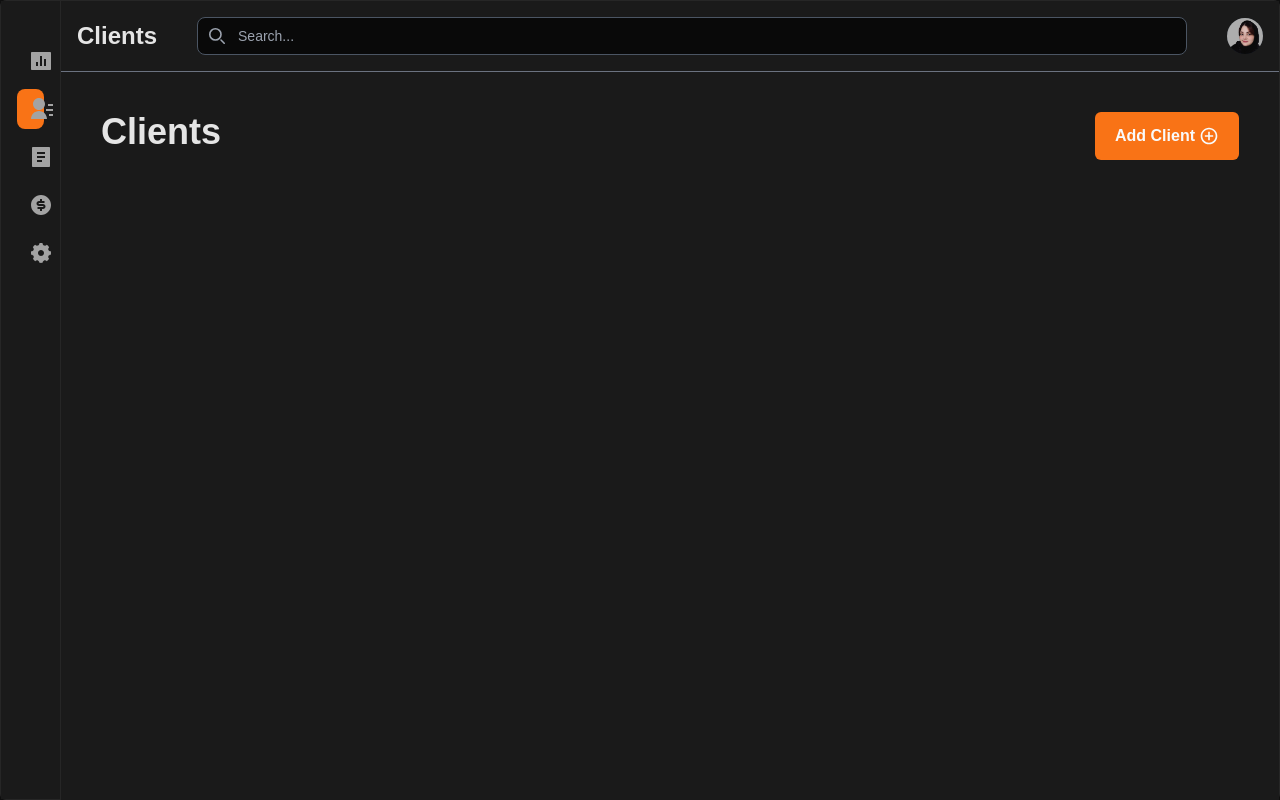
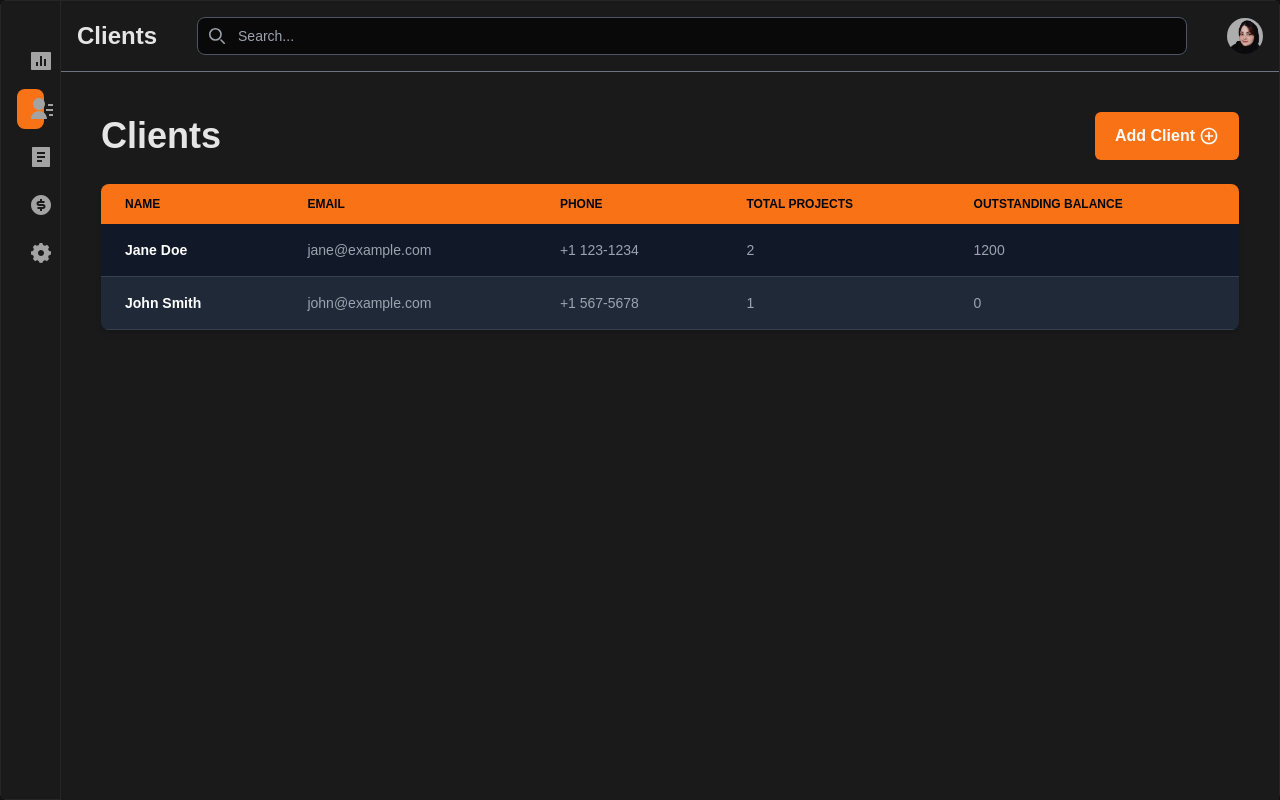
Before and after one commit to SadafNemani/Client-Managment-Dashboard, a Next.js app: page /clients in a window 1280 px wide. Built offline with nearby package versions, Linux system fonts and the light colour scheme.

Commit message:
Coded and styled Clients Table in clients page

```diff
--- a/src/app/(dashboard)/clients/page.tsx
+++ b/src/app/(dashboard)/clients/page.tsx
@@ -1,13 +1,20 @@
 import { RiAddCircleLine } from "react-icons/ri";
+import { clients } from "@/data/clients";
+import { ClientsTable } from "@/components/ui/tables";
 
 export default function Page() {
   return (
-    <header className="p-10 flex justify-between">
-      <h1 className="font-extrabold text-4xl">Clients</h1>
-      <button className="flex items-center gap-x-1 rounded-md bg-primary text-gray-50 pt-3 pb-3 pr-5 pl-5 font-bold hover:text-gray-800 hover:shadow-orange-900 hover:shadow-lg transition-all duration-200">
-        Add Client
-        <RiAddCircleLine className="text-xl"/>
-      </button>
-    </header>
+    <>
+      <div className="p-10 space-y-6">
+        <div className="flex justify-between items-center">
+          <h1 className="font-extrabold text-4xl">Clients</h1>
+          <button className="flex items-center gap-x-1 rounded-md bg-primary text-gray-50 pt-3 pb-3 pr-5 pl-5 font-bold hover:text-gray-800 hover:shadow-orange-900 hover:shadow-lg transition-all duration-200">
+            Add Client
+            <RiAddCircleLine className="text-xl"/>
+          </button>
+        </div>
+        <ClientsTable clients={clients} />
+      </div>
+    </>
   )
 }
--- /dev/null
+++ b/src/components/ui/tables/clientsTable.tsx
@@ -0,0 +1,69 @@
+type Client = {
+    id: number;
+    name: string;
+    email: string;
+    phone: string;
+    totalProjects: number;
+    outstandingBalance: number;
+}
+
+type ClientsTableProps = {
+    clients: Client[]
+}
+
+export function ClientsTable({ clients = [] }: ClientsTableProps) {
+    return (
+        <div className="relative overflow-x-auto shadow-md sm:rounded-lg">
+            <table className="w-full text-sm text-left rtl:text-right text-gray-400">
+                <thead className="text-xs uppercase bg-primary text-gray-950">
+                    <tr>
+                        <th scope="col" className="px-6 py-3">
+                            Name
+                        </th>
+                        <th scope="col" className="px-6 py-3">
+                            Email
+                        </th>
+                        <th scope="col" className="px-6 py-3">
+                            Phone
+                        </th>
+                        <th scope="col" className="px-6 py-3">
+                            Total Projects
+                        </th>
+                        <th scope="col" className="px-6 py-3">
+                            Outstanding Balance
+                        </th>
+                    </tr>
+                </thead>
+                <tbody>
+                    {clients.map((client) => (
+                        <tr key={client.id} className="odd:bg-gray-900 even:bg-gray-800 border-b border-gray-700 hover:bg-primary-light hover:text-gray-950 transition-all duration-200">
+                            <th scope="row" className="px-6 py-4 font-semibold whitespace-nowrap text-white">
+                                {client.name}
+                            </th>
+                            <td className="px-6 py-4">
+                                {client.email}
+                            </td>
+                            <td className="px-6 py-4">
+                                {client.phone}
+                            </td>
+                            <td className="px-6 py-4">
+                                {client.totalProjects}
+                            </td>
+                            <td className="px-6 py-4">
+                                {client.outstandingBalance}
+                            </td>
+                        </tr>
+                    ))}
+                    {clients.length === 0 && (
+                    <tr>
+                        <td colSpan={5} className="text-center py-4">
+                        No clients found.
+                        </td>
+                    </tr>
+                    )}
+                </tbody>
+            </table>
+        </div>
+
+    )
+}
--- /dev/null
+++ b/src/components/ui/tables/index.ts
@@ -0,0 +1 @@
+export {ClientsTable} from "./clientsTable";
```
